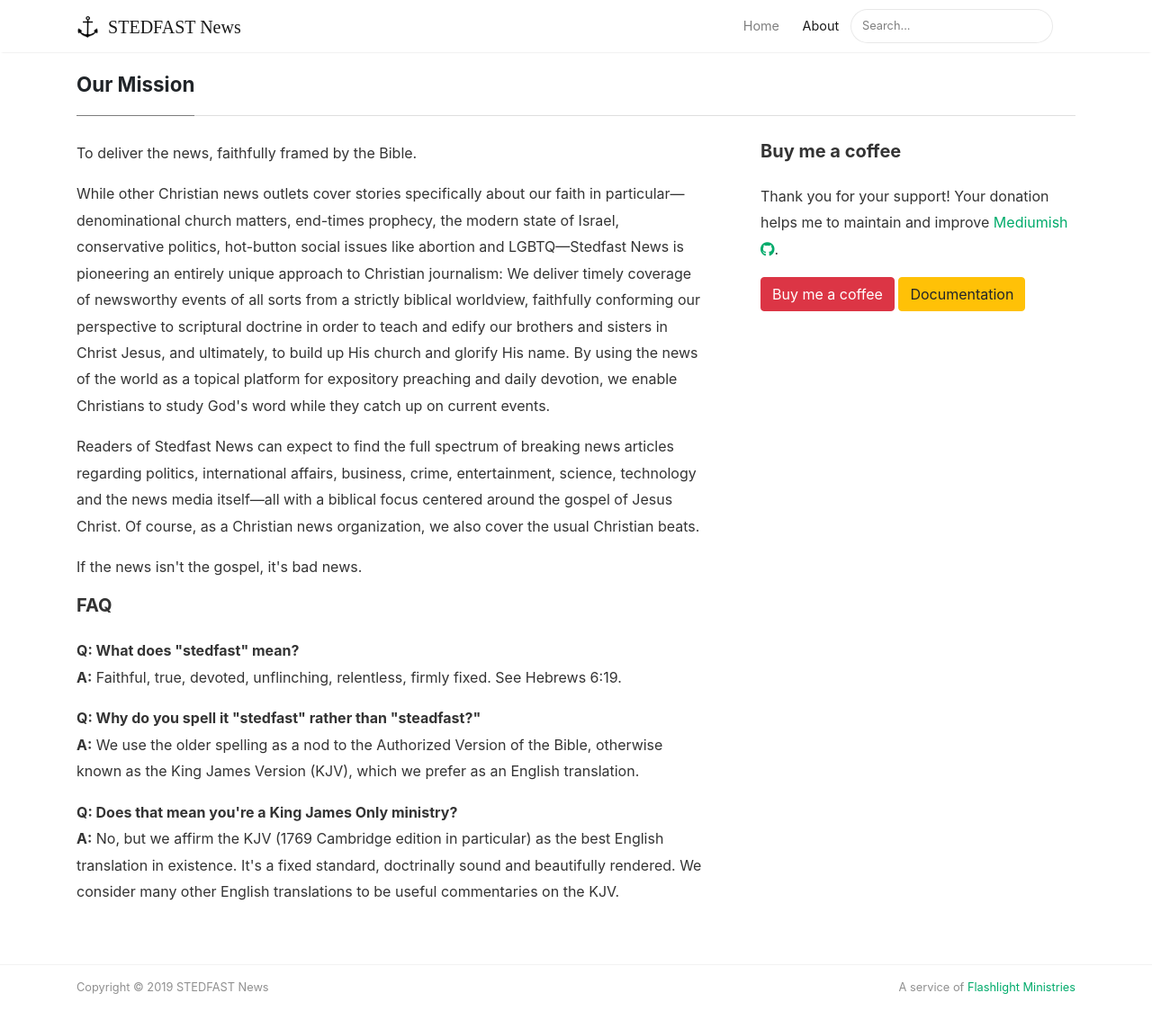
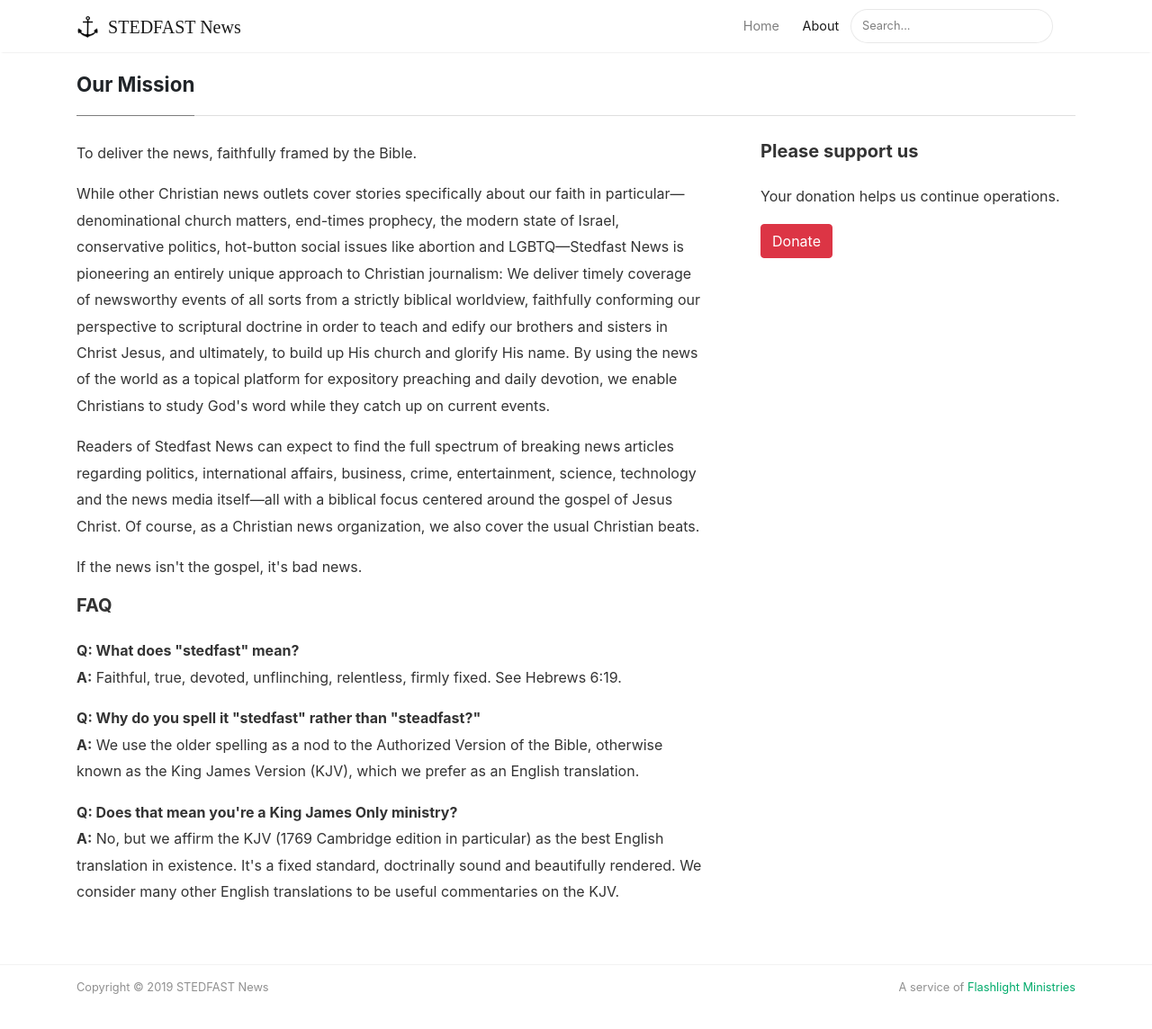
Before and after one commit to flashlightministries/stedfastnews, a Jekyll site: the page built from _pages/about.md, in a window 1280 px wide and 1182 px high. Shown: the top 1144 px of the window at 90% size. Built offline with Jekyll 4.4.1, drawn with Linux system fonts in a browser that asks for light colours; nearby versions of some CDN libraries.

Commit message:
Update about.md

```diff
--- a/_pages/about.md
+++ b/_pages/about.md
@@ -39,11 +39,11 @@ permalink: /about
 <div class="col-md-4">
 
 <div class="sticky-top sticky-top-80">
-<h5>Buy me a coffee</h5>
+<h5>Please support us</h5>
 
-<p>Thank you for your support! Your donation helps me to maintain and improve <a target="_blank" href="https://github.com/wowthemesnet/mediumish-theme-jekyll">Mediumish <i class="fab fa-github"></i></a>.</p>
+<p>Your donation helps us continue operations.</p>
 
-<a target="_blank" href="https://www.wowthemes.net/donate/" class="btn btn-danger">Buy me a coffee</a> <a target="_blank" href="https://bootstrapstarter.com/bootstrap-templates/template-mediumish-bootstrap-jekyll/" class="btn btn-warning">Documentation</a>
+<a target="_blank" href="xyz" class="btn btn-danger">Donate</a>
 
 </div>
 </div>
```
